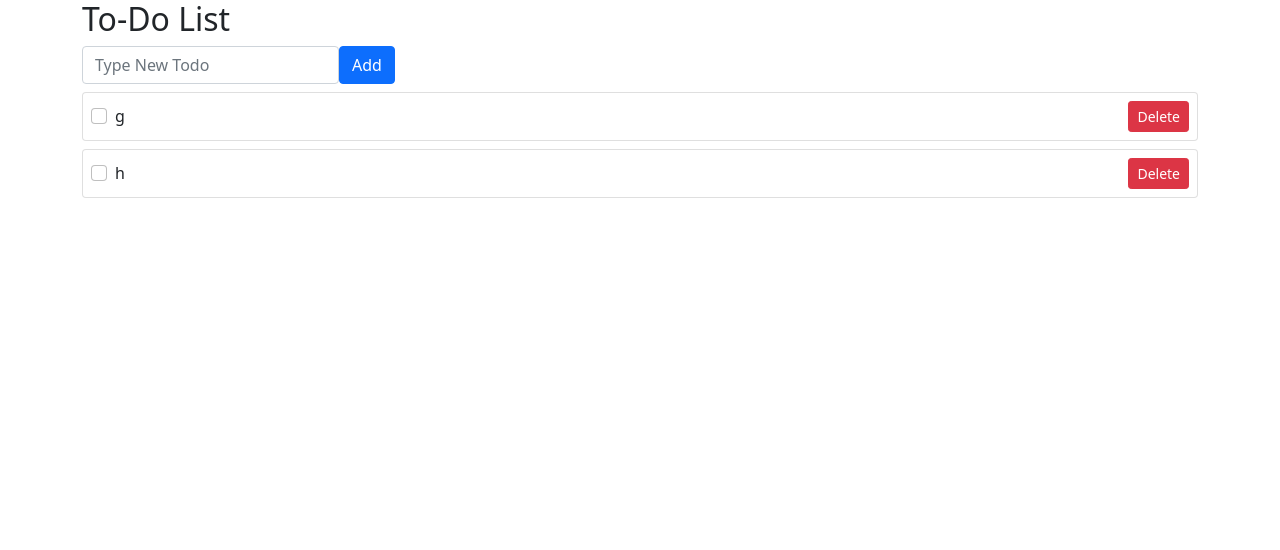
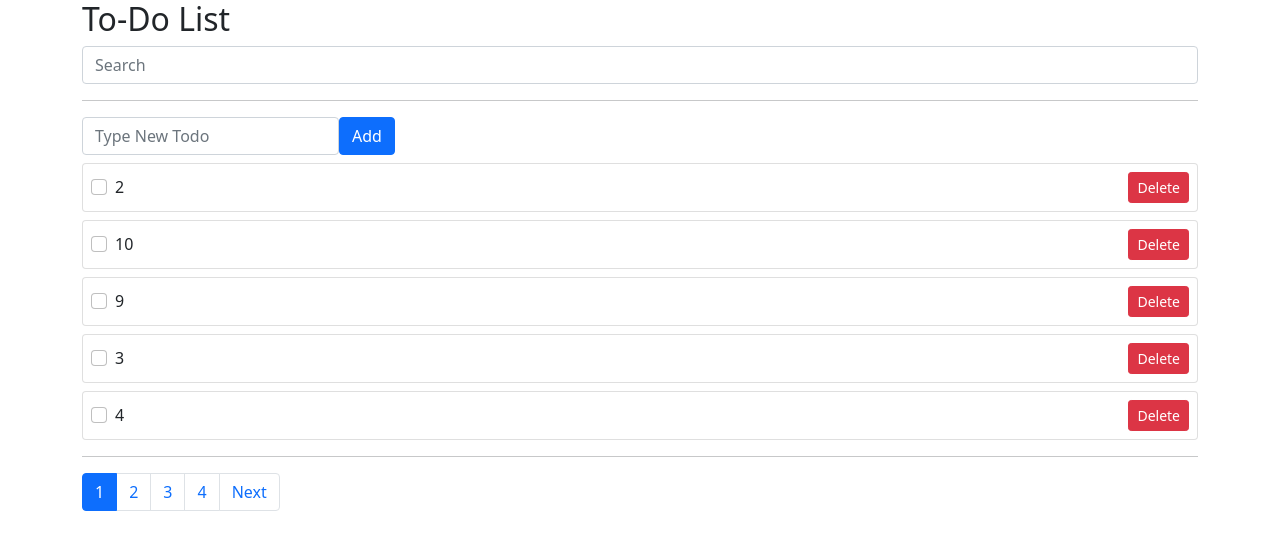
Before and after one commit to skaru2002/vue3-project, a Vue app: page / in a window 1280 px wide. Shown: the top 550 px of the page. Built offline with nearby package versions, Linux system fonts and the light colour scheme; data requests are answered from the project's data file.

Commit message:
pagination / axios db서버구축

```diff
--- /dev/null
+++ b/db.json
@@ -0,0 +1,84 @@
+{
+  "todos": [
+    {
+      "subject": "2",
+      "completed": false,
+      "id": 5
+    },
+    {
+      "subject": "10",
+      "completed": false,
+      "id": 6
+    },
+    {
+      "subject": "9",
+      "completed": false,
+      "id": 7
+    },
+    {
+      "subject": "3",
+      "completed": false,
+      "id": 8
+    },
+    {
+      "subject": "4",
+      "completed": false,
+      "id": 9
+    },
+    {
+      "subject": "5",
+      "completed": false,
+      "id": 10
+    },
+    {
+      "subject": "6",
+      "completed": false,
+      "id": 11
+    },
+    {
+      "subject": "7",
+      "completed": false,
+      "id": 12
+    },
+    {
+      "subject": "8",
+      "completed": false,
+      "id": 13
+    },
+    {
+      "subject": "9",
+      "completed": false,
+      "id": 14
+    },
+    {
+      "subject": "1",
+      "completed": false,
+      "id": 15
+    },
+    {
+      "subject": "2",
+      "completed": false,
+      "id": 16
+    },
+    {
+      "subject": "4",
+      "completed": false,
+      "id": 17
+    },
+    {
+      "subject": "34",
+      "completed": false,
+      "id": 18
+    },
+    {
+      "subject": "2",
+      "completed": false,
+      "id": 19
+    },
+    {
+      "subject": "24",
+      "completed": false,
+      "id": 20
+    }
+  ]
+}
--- a/package.json
+++ b/package.json
@@ -8,6 +8,7 @@
     "lint": "vue-cli-service lint"
   },
   "dependencies": {
+    "axios": "^0.26.0",
     "core-js": "^3.6.5",
     "vue": "^3.0.0"
   },
--- a/src/App.vue
+++ b/src/App.vue
@@ -1,18 +1,58 @@
 <template>
   <div class="container">
     <h2>To-Do List</h2>
-    <TodoSimpleForm @add-todo="addTodo" />
-    <div v-if="!todos.length">
-      todo list가 비어있습니다.
+    <input
+      class="form-control"
+      type="text"
+      v-model="searchText"
+      placeholder="Search"
+    >
+    <hr />
+    <TodoSimpleForm
+      @add-todo="addTodo"
+    />
+    <div style="color: red"> {{error}}</div>
+    <div v-if="!filteredTodos.length">
+      There is nothing to display.
     </div>
-    <TodoList :todos="todos" @toggle-todo="toggleTodo" @delete-todo="deleteTodo"/>
+    <TodoList
+      :todos="filteredTodos"
+      @toggle-todo="toggleTodo"
+      @delete-todo="deleteTodo"
+    />
+    <hr />
+    <nav aria-label="Page navigation example">
+      <ul class="pagination">
+        <li
+          v-if="currentPage !== 1"
+          class="page-item"
+        >
+          <a style="cursor: pointer" class="page-link" @click="getTodo(currentPage -1)">Previous</a>
+        </li>
+        <li
+          v-for="page in numberOfPage"
+          :key="page"
+          class="page-item"
+          :class="currentPage === page ? 'active' : ''"
+        >
+          <a style="cursor: pointer" class="page-link" @click="getTodo(page)">{{page}}</a>
+        </li>
+        <li
+          v-if="numberOfPage !== currentPage"
+          class="page-item"
+        >
+          <a style="cursor: pointer" class="page-link" @click="getTodo(currentPage + 1)">Next</a>
+        </li>
+      </ul>
+    </nav>
   </div>
 </template>
 
 <script>
-import { ref } from 'vue';
+import { ref, computed } from 'vue';
 import TodoSimpleForm from './components/TodoSimpleForm.vue'
 import TodoList from './components/TodoList.vue'
+import axios from 'axios'
 
 export default {
   components: {
@@ -20,29 +60,96 @@ export default {
     TodoList,
   },
   setup () {
-    const todos = ref([
-      { id: 1, value: "g" },
-      { id: 2, value: "h" },
-      ]);
+    const todos = ref([]);
+    const error = ref('');
+    const numberOfTodos = ref(0);
+    const limit = 5;
+    const currentPage = ref(1);
 
-    const deleteTodo = (index) => {
-      todos.value.splice(index, 1);
+    const numberOfPage = computed(() => {
+      return Math.ceil(numberOfTodos.value/limit);
+    });
+
+    const getTodo = async ( page = currentPage.value) => {
+      currentPage.value = page
+      error.value = '';
+      try {
+        const res = await axios.get(
+          `http://localhost:3000/todos?_page=${page}&&_limit=${limit}`
+        )
+        numberOfTodos.value = res.headers['x-total-count']
+        todos.value = res.data
+      }catch (err) {
+        console.log(err);
+        error.value = 'Something went wrong';
+      }
+    }
+    getTodo();
+
+    const addTodo = async (todo) => {
+      // 데이터베이스에 todo를 저장
+      error.value = '';
+      try {
+        const res = await axios.post('http://localhost:3000/todos/', {
+          subject: todo.subject,
+          completed: todo.completed
+        })
+        todos.value.push(res.data);
+      } catch (err) {
+        console.log(err);
+        error.value = 'Something went wrong';
+      }
+    }
+
+    const deleteTodo = async (index) => {
+      error.value = '';
+      const id = todos.value[index].id
+      try {
+        await axios.delete('http://localhost:3000/todos/' + id)
+
+        todos.value.splice(index, 1);
+      } catch (err){
+        console.log(err);
+        error.value = 'Something went wrong';
+      }
+
     };
 
-    const toggleTodo = (index) => {
-      todos.value[index].completed = !todos.value[index].completed;
+    const toggleTodo = async (index) => {
+      const id = todos.value[index].id
+      try {
+        await axios.patch('http://localhost:3000/todos/' + id, {
+          completed: !todos.value[index].completed
+        })
+        todos.value[index].completed = !todos.value[index].completed;
+      }catch (err) {
+        console.log(err);
+        error.value = 'Something went wrong';
+      }
     };
 
-    const addTodo = (todo) => {
-      console.log(todo);
-      todos.value.push(todo);
-    }
+    const searchText = ref('');
+
+    const filteredTodos = computed(() => {
+      if (searchText.value) {
+        return todos.value.filter(todo => {
+          return todo.subject.includes(searchText.value);
+        })
+      }
+      return todos.value;
+    })
 
     return {
       todos,
+      getTodo,
       addTodo,
       deleteTodo,
       toggleTodo,
+      searchText,
+      filteredTodos,
+      error,
+      numberOfPage,
+      currentPage,
     };
   }
 }
--- a/src/components/TodoList.vue
+++ b/src/components/TodoList.vue
@@ -9,14 +9,14 @@
           <input
             class="form-check-input"
             type="checkbox"
-            :value="todo.completed"
+            :checked="todo.completed"
             @change="toggleTodo(index)"
           >
           <label
             class="form-check-label"
             :class=" {todo: todo.completed }"
           >
-          {{ todo.value}}
+          {{ todo.subject}}
           </label>
         </div>
         <div>
--- a/src/components/TodoSimpleForm.vue
+++ b/src/components/TodoSimpleForm.vue
@@ -41,7 +41,7 @@ export default {
             }else{
               emit('add-todo', {
                 id: Date.now(),
-                value: todo.value,
+                subject: todo.value,
                 completed: false,
               })
               hasError.value = false;
```
Also changed, not shown: 2 other files (tests, documents, lock files or other folders). Lines whose indentation alone changed are shown as unchanged.
